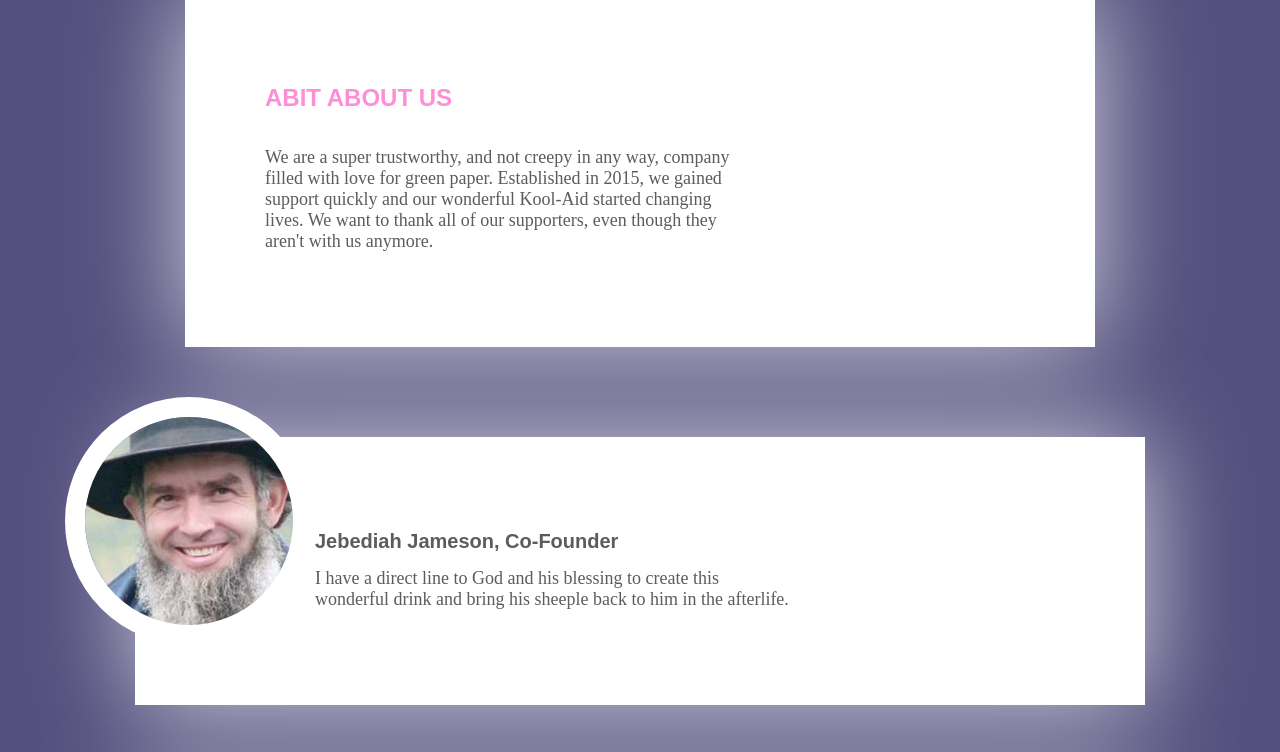
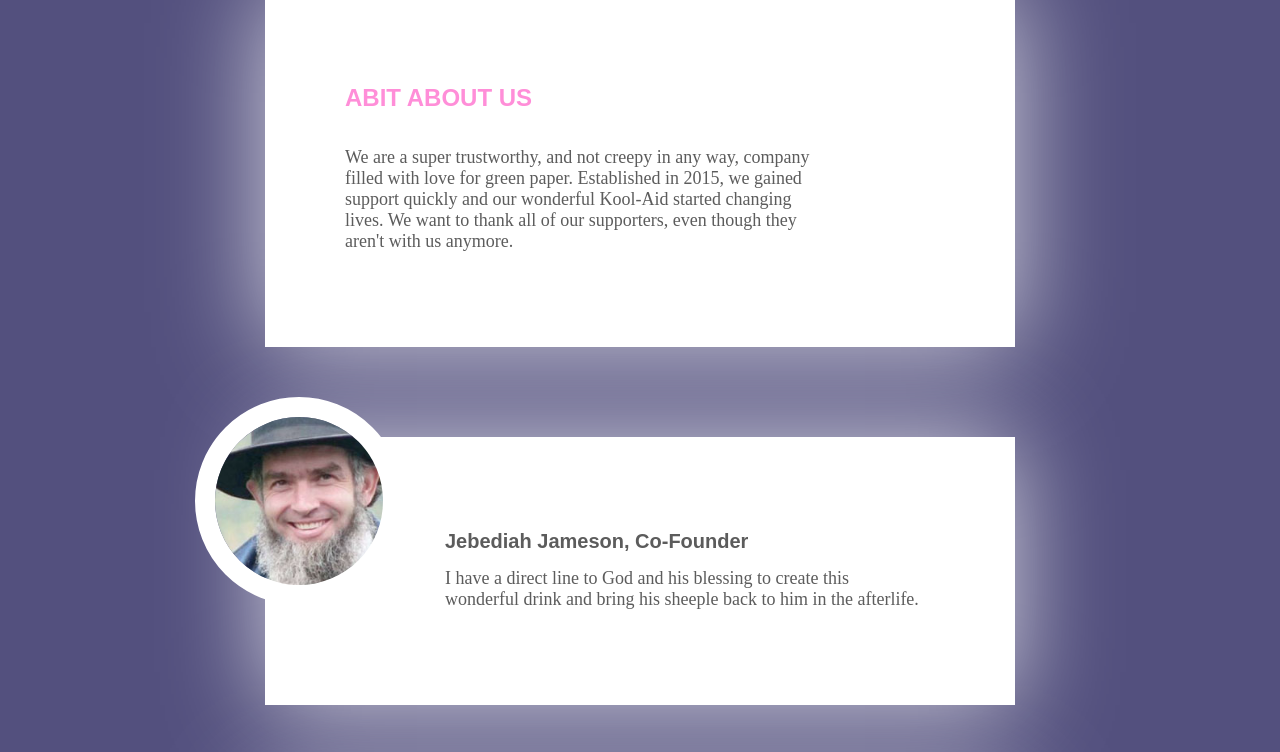
Before and after one commit to link270/Milestone-1, a plain HTML site: page about.html in a window 1280 px wide. Shown: the part 61-813 px from the top of the page. Drawn offline with Linux system fonts and the light colour scheme.

Commit message:
fixed boarder-box on about page

```diff
--- a/css/about.css
+++ b/css/about.css
@@ -1,3 +1,7 @@
+*, *:after, *:before {
+    box-sizing: border-box;
+}
+
 body {
   background: #53507E;
 }
--- a/css/index.css
+++ b/css/index.css
@@ -1,3 +1,7 @@
+*, *:after, *:before {
+    box-sizing: border-box;
+}
+
 body {
   background: #53507E;
 }
```
Also changed, not shown: index.html (+1 -0 lines).
